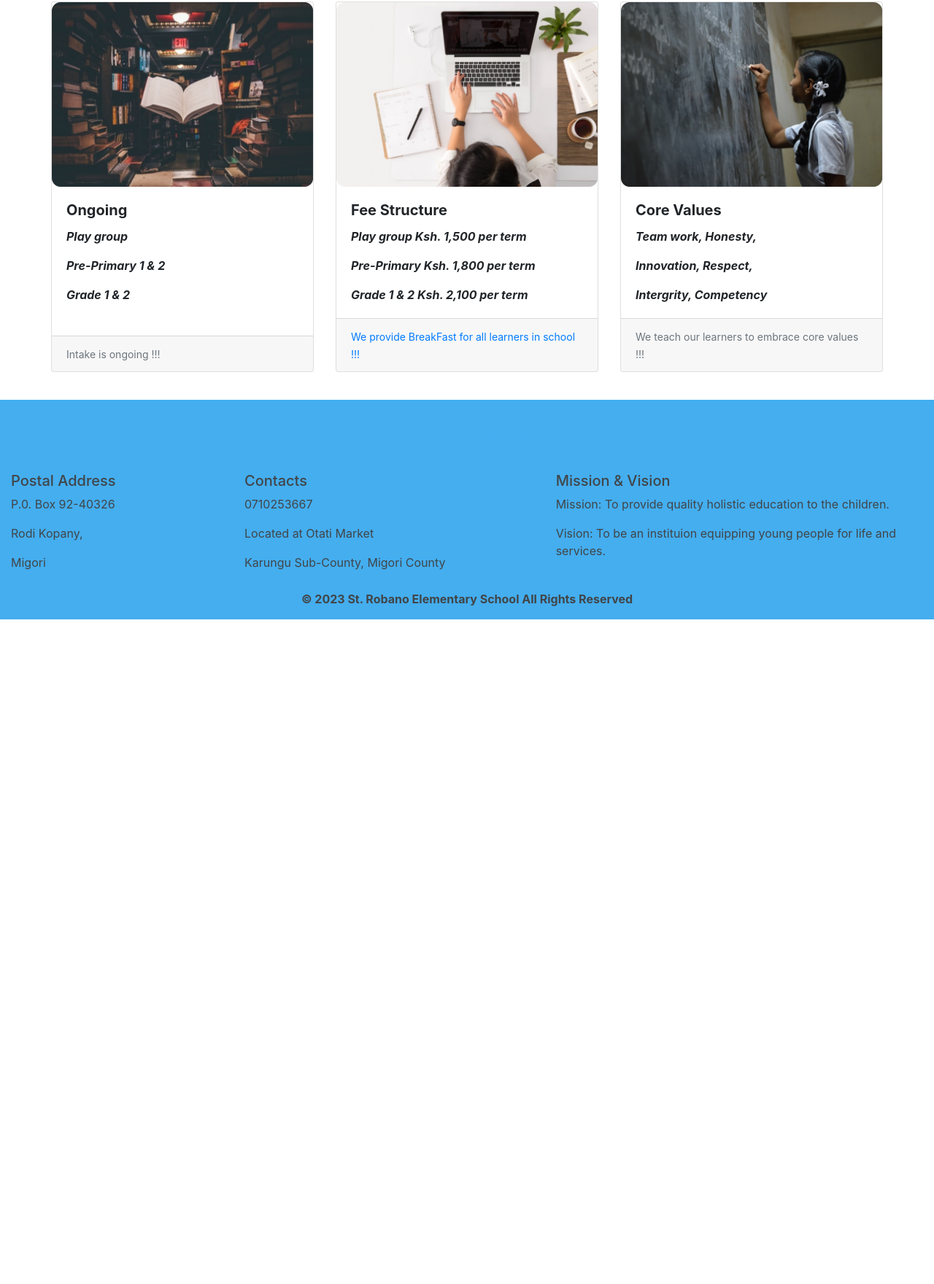
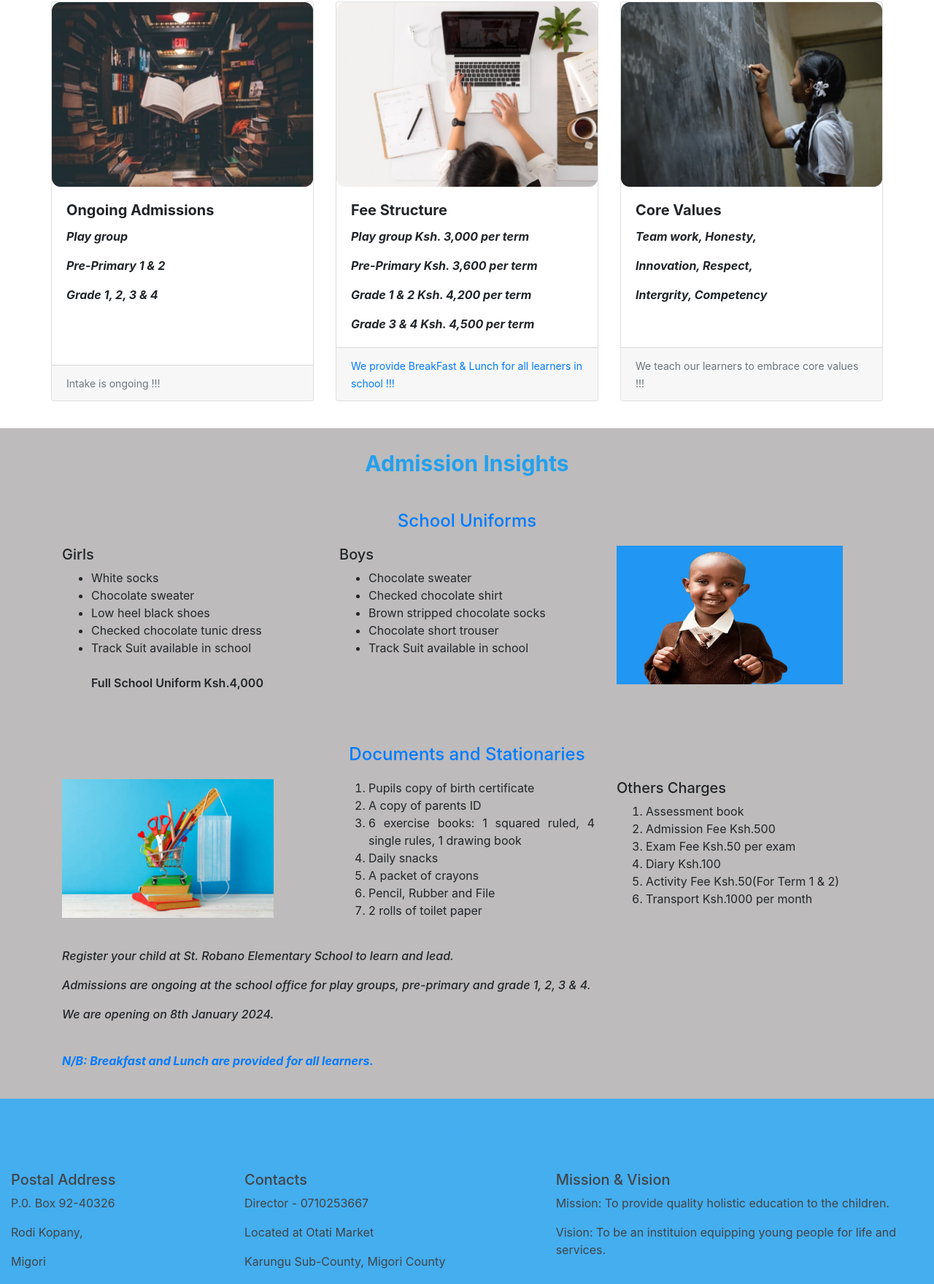
Before and after one commit to leakeyhamad/school, a plain HTML site: page index.html in a window 1280 px wide. Shown: the part 704-2464 px from the top of the page at 73% size. Before the commit the page ends 1553 px from the top, so only its background shows below. Drawn offline with nearby package versions, Linux system fonts and the light colour scheme.

Commit message:
add a div on school uniform

```diff
--- a/index.html
+++ b/index.html
@@ -61,10 +61,10 @@
                         <div class="card">
                           <img class="card-img-top" src="Photos/Morder psyc.png" alt="Card image cap">
                           <div class="card-body ">
-                            <h5 class="card-title">Ongoing</h5>
+                            <h5 class="card-title">Ongoing Admissions</h5>
                             <p class="card-text">Play group</p>
                             <p class="card-text">Pre-Primary 1 & 2</p>
-                            <p class="card-text">Grade 1 & 2</p>
+                            <p class="card-text">Grade 1, 2, 3 & 4</p>
                           </div>
                           <div class="card-footer">
                             <small class="text-muted">Intake is ongoing !!!</small>
@@ -74,12 +74,13 @@
                           <img class="card-img-top" src="Photos/Morder pychons.png" alt="Card image cap">
                           <div class="card-body">
                             <h5 class="card-title">Fee Structure</h5>
-                            <p class="card-text">Play group Ksh. 1,500 per term</p>
-                            <p class="card-text">Pre-Primary Ksh. 1,800 per term</p>
-                            <p class="card-text">Grade 1 & 2 Ksh. 2,100 per term</p>
+                            <p class="card-text">Play group Ksh. 3,000 per term</p>
+                            <p class="card-text">Pre-Primary Ksh. 3,600 per term</p>
+                            <p class="card-text">Grade 1 & 2 Ksh. 4,200 per term</p>
+                            <p class="card-text">Grade 3 & 4 Ksh. 4,500 per term</p>
                           </div>
                           <div class="card-footer">
-                            <small class="text-primary">We provide BreakFast for all learners in school !!!</small>
+                            <small class="text-primary">We provide BreakFast & Lunch for all learners in school !!!</small>
                           </div>
                         </div>
                         <div class="card">
@@ -99,6 +100,85 @@
             </section>
         </div>
 
+<a name="admissions"></a>
+<div class="container-fluid insights">
+  <div class="container" style="margin-top: 3%;">
+      <div class="controls-top ">
+        <h3 id="contact-heading" class="text-center">Admission Insights</h3>
+      </div>
+      <div class="controls-top" >
+        <h4 class="text-center text-primary" style="margin-top: 2% ; padding-bottom: 1%;" >School Uniforms</h4>
+          <div class="row" >
+              <div class="col-md-4 text-justify">
+                  <h5>Girls</h5>
+                  <ul>
+                    <li>White socks</li>
+                    <li>Chocolate sweater</li>
+                    <li>Low heel black shoes</li>
+                    <li>Checked chocolate tunic dress</li>
+                    <li>Track Suit available in school</li>
+                    <br><p style="font-weight: 600;">Full School Uniform Ksh.4,000</p>
+                  <ul>
+
+              </div>
+              <div class="col-md-4 text-justify">
+                  <h5>Boys</h5>
+                  <ul>
+                    <li>Chocolate sweater</li>
+                    <li>Checked chocolate shirt</li>
+                    <li>Brown stripped chocolate socks</li>
+                    <li>Chocolate short trouser</li>
+                    <li>Track Suit available in school</li>
+                  <ul>
+              </div>
+              <div class="col-md-4 text-justify">
+                <img class="main-img" src="Photos/uniformblue.png" alt="uniform" width=310" height="190">
+              </div>
+          </div>
+      </div>
+
+      <div class="controls-top" style="margin-top: 5%;">
+        <h4 class="text-center text-primary" style="margin-top: 2% ; padding-bottom: 1%;" >Documents and Stationaries</h4>
+          <div class="row" >
+            <div class="col-md-4 text-justify">
+              <img class="main-img" src="Photos/books.jpg" alt="uniform" width="290" height="190">
+            </div>
+              <div class="col-md-4 text-justify">
+                  <ol type="1">
+                      <li>Pupils copy of birth certificate</li>
+                      <li>A copy of parents ID </li>
+                      <li>6 exercise books: 1 squared ruled, 4 single rules, 1 drawing book</li>
+                      <li>Daily snacks</li>
+                      <li>A packet of crayons</li>
+                      <li>Pencil, Rubber and File</li>
+                      <li>2 rolls of toilet paper</li>
+                  </ol>
+              </div>
+              <div class="col-md-4 text-justify">
+                <h5>Others Charges</h5>
+                <ol type="1">
+                  <li>Assessment book</li>
+                  <li>Admission Fee Ksh.500</li>
+                  <li>Exam Fee Ksh.50 per exam</li>
+                  <li>Diary Ksh.100</li>
+                  <li>Activity Fee Ksh.50(For Term 1 & 2)</li>
+                  <li>Transport Ksh.1000 per month</li>
+                </ol>
+              </div>
+          </div>
+      </div>
+
+      <div class="controls-top notice" >
+          <p>Register your child at St. Robano Elementary School to learn and lead.</p>
+          <p>Admissions are ongoing at the school office for play groups, pre-primary and grade 1, 2, 3 & 4.</p>
+          <p>We are opening on 8th January 2024.</p><br>
+          <p class="text-primary" style="font-weight: bold;">N/B: Breakfast and Lunch are provided for all learners.</p><br>
+      </div>
+
+  </div>
+  </div>
+
+
  <a name="bottom" ></a>
   <div class="container-fluid" style="margin-top: 3%; background-color: rgb(36, 160, 237);" id="myfooter">
         <div class="controls-top ">
@@ -114,7 +194,7 @@
 
             <div class="col-md-4">
                <h5 class="contact-sub-heading">Contacts</h5>
-               <p>0710253667</p>
+               <p>Director - 0710253667</p>
                <p>Located at Otati Market</p>
                <p>Karungu Sub-County, Migori County </p>
             </div>
--- a/styles/style.css
+++ b/styles/style.css
@@ -17,6 +17,15 @@
 .card-title{
     font-weight: bold;
 }
+.insights{
+    background-color: rgb(189, 187, 187);
+   margin-bottom: -3%;
+}
+.notice{
+    margin-top: 2%;
+    font-style: italic;
+    font-weight: 500;
+}
 #myfooter{
     opacity: 85%;
 
```
Also changed, not shown: Photos/books.jpg (added), Photos/uniform.jpg (added), Photos/uniformblue.png (added).
